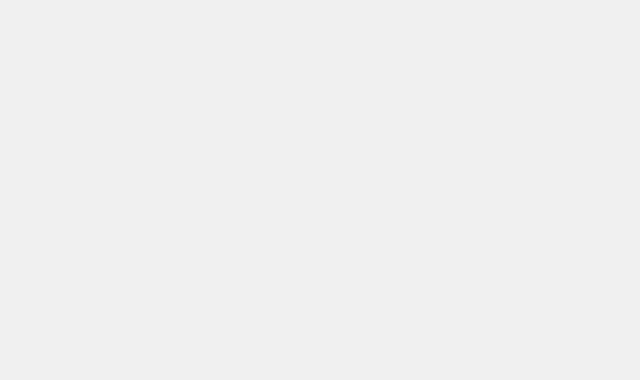
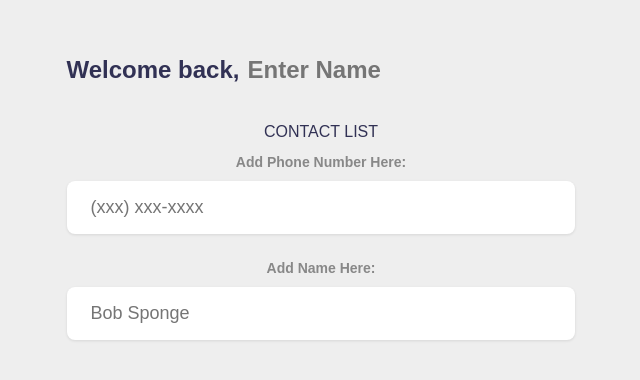
Before and after one commit to SPARTANxABG/project3, a Vue app: page / in a window 1280 px wide. Shown: the part 204-584 px from the top of the page, without its empty margins (319-959 px from the left). Built offline with nearby package versions, Linux system fonts and the light colour scheme.

Commit message:
Edited 'input_content' and 'input_category' to 'input_name' and 'input_number' and changed the 'Pick a Category' header into another 'text' input type. Also added .css code form 'homework3' to this style.css

```diff
--- a/src/App.vue
+++ b/src/App.vue
@@ -1,10 +1,95 @@
 <script setup>
+  import {ref,onMounted, watch} from 'vue'
 
+  const myArray = ref([])
+  const name = ref('')
+  const number = ref('')
+  const input_name = ref(null)
+
+  const addTodo = () =>{
+    if(input_number.value.trim() === '' || input_name.value === ''){
+      return
+    }
+
+    myArray.value.push({
+      content: input_number.value,
+      category: input_name.value,
+      done: false,
+    })
+
+    input_number.value = ''
+    input_name.value = ''
+  }
+
+  const removeTodo = (x) => {
+    myArray.value = myArray.value.filter(Element => Element !== x)
+  }
+
+  onMounted( () =>{
+    name.value = localStorage.getItem('name') || ''
+    myArray.value = JSON.parse(localStorage.getItem('myArray')) || []
+  }
+  )
+
+  watch(name, (newVal) => {
+    localStorage.setItem('name', newVal)
+  })
+
+  watch(myArray, (newVal) => {
+    localStorage.setItem('myArray', JSON.stringify(newVal))
+  }, {deep: true})
 
 </script>
 
 <template>
 
+  <main class="app">
+
+    <section class="greeting">
+      <h2 class="title">
+        Welcome back, <input type="text" placeholder="Enter Name" v-model="name">
+      </h2>
+    </section>
+
+    <section class="create-todo">
+      <h3>CONTACT LIST</h3>
+      <form @submit.prevent = "addTodo">
+        <h4>Add Phone Number Here:</h4>
+        <input type="text" placeholder="(xxx) xxx-xxxx" v-model="input_number"/>
+
+        <h4>Add Name Here:</h4>
+        <input type="text" placeholder="Bob Sponge" v-model="input_name"/>
+      </form>
+
+    </section>
+
+    <section class="todo-list">
+      <div class="list">
+        <div v-for="x in myArray" :class="`todo-item ${x.done ? 'done' : 'not-done'}`" :key="x">
+
+          <label>
+            <input type="checkbox" v-model="x.done"/>
+            <span :class="`bubble ${x.category}`"></span>
+          </label>
+
+          <div class="todo-content">
+            <input type="text" v-model="x.content"/>
+          </div>
+
+          <div class="actions">
+            <button class="delete"@click="removeTodo(x)">Delete</button>
+          </div>
+
+        </div>
 
 
+      </div>
+
+
+
+    </section>
+
+
+  </main>
+
 </template>
--- a/src/style.css
+++ b/src/style.css
@@ -78,75 +78,268 @@ button:focus-visible {
   }
 }
 
-body
-{
-    font-family: Arial, sans-serif;
-    margin: 0;
-    padding: 0;
-    display: flex;
-    justify-content: center;
-    align-items: center;
-    height: 100vh;
-    background-color: #f0f0f0;
+:root {
+	--primary: #EA40A4;
+	--business: #3A82EE;
+	--personal: var(--primary);
+	--light: #EEE;
+	--grey: #888;
+	--dark: #313154;
+	--danger: #ff5b57;
+
+
+	--shadow: 0 1px 3px rgba(0, 0, 0, 0.1);
+
+
+	--business-glow: 0px 0px 4px rgba(58, 130, 238, 0.75);
+	--personal-glow: 0px 0px 4px rgba(234, 64, 164, 0.75);
 }
 
-h1
-{
-    text-align: center;
-    margin-bottom: 20px;
+
+* {
+	margin: 0;
+	padding: 0;
+	box-sizing: border-box;
+	font-family: 'montserrat', sans-serif;
 }
 
-form
-{
-    display: flex;
-    flex-direction: column;
-    gap: 10px;
+
+input:not([type="radio"]):not([type="checkbox"]), button {
+	appearance: none;
+	border: none;
+	outline: none;
+	background: none;
+	cursor: initial;
 }
 
-input
-{
-    padding: 8px;
-    font-size: 16px;
+
+body {
+	background: var(--light);
+	color: var(--dark);
 }
 
-button
-{
-    padding: 10px;
-    background-color: #ff4b4b;
-    color: white;
-    border: none;
-    cursor: pointer;
+
+section {
+	margin-top: 2rem;
+	margin-bottom: 2rem;
+	padding-left: 1.5rem;
+	padding-right: 1.5em;
 }
 
-button:hover
-{
-    background-color: #ff3333;
+
+h3 {
+	color: var(--dark);
+	font-size: 1rem;
+	font-weight: 400;
+	margin-bottom: 0.5rem;
 }
 
-ul
-{
-    list-style-type: none;
-    padding: 0;
-    margin-top: 20px;
+
+h4 {
+	color: var(--grey);
+	font-size: 0.875rem;
+	font-weight: 700;
+	margin-bottom: 0.5rem;
 }
 
-li
-{
-    background-color: white;
-    padding: 10px;
-    border: 1px solid #bbb;
-    border-radius: 5px;
-    display: flex;
-    justify-content: space-between;
-    align-items: center;
+
+.greeting .title {
+	display: flex;
 }
 
-button
-{
-    background-color: #ff4b4b;
+
+.greeting .title input {
+	margin-left: 0.5rem;
+	flex: 1 1 0%;
+	min-width: 0;
 }
 
-button:hover
-{
-    background-color: #ff3333;
+
+.greeting .title,
+.greeting .title input {
+	color: var(--dark);
+	font-size: 1.5rem;
+	font-weight: 700;
 }
+
+
+.create-todo input[type="text"] {
+	display: block;
+	width: 100%;
+	font-size: 1.125rem;
+	padding: 1rem 1.5rem;
+	color: var(--dark);
+	background-color: #FFF;
+	border-radius: 0.5rem;
+	box-shadow: var(--shadow);
+	margin-bottom: 1.5rem;
+}
+
+
+.create-todo .options {
+	display: grid;
+	grid-template-columns: repeat(2, 1fr);
+	grid-gap: 1rem;
+	margin-bottom: 1.5rem;
+}
+
+
+.create-todo .options label {
+	display: flex;
+	flex-direction: column;
+	align-items: center;
+	justify-content: center;
+	padding: 1.5rem;
+	background-color: #FFF;
+	border-radius: 0.5rem;
+	box-shadow: var(--shadow);
+	cursor: pointer;
+}
+
+
+input[type="radio"],
+input[type="checkbox"] {
+	display: none;
+}
+
+
+.bubble {
+	display: flex;
+	align-items: center;
+	justify-content: center;
+	width: 20px;
+	height: 20px;
+	border-radius: 50%;
+	border: 2px solid var(--business);
+	box-shadow: var(--business-glow);
+}
+
+
+.bubble.personal {
+	border-color: var(--personal);
+	box-shadow: var(--personal-glow);
+}
+
+
+.bubble::after {
+	content: "";
+	display: block;
+	opacity: 0;
+	width: 0px;
+
+	background-color: var(--business);
+	box-shadow: var(--business-glow);
+	border-radius: 50%;
+	transition: 0.2s ease-in-out;
+}
+
+
+.bubble.personal::after {
+	background-color: var(--personal);
+	box-shadow: var(--personal-glow);
+}
+
+
+input:checked ~ .bubble::after {
+	width: 10px;
+	height: 10px;
+	opacity: 1;
+}
+
+
+.create-todo .options label div {
+	color: var(--dark);
+	font-size: 1.125rem;
+	margin-top: 1rem;
+}
+
+
+.create-todo input[type="submit"] {
+	display: block;
+	width: 100%;
+	font-size: 1.125rem;
+	padding: 1rem 1.5rem;
+	color: #FFF;
+	background-color: var(--primary);
+	border-radius: 0.5rem;
+	box-shadow: var(--personal-glow);
+	cursor: pointer;
+	transition: 0.2s ease-in-out;
+}
+
+
+.create-todo input[type="submit"]:hover {
+	opacity: 0.75;
+}
+
+
+.todo-list .list {
+	margin: 1rem 0;
+}
+
+
+.todo-list .todo-item {
+	display: flex;
+	align-items: center;
+	background-color: #FFF;
+	padding: 1rem;
+	border-radius: 0.5rem;
+	box-shadow: var(--shadow);
+	margin-bottom: 1rem;
+}
+
+
+.todo-item label {
+	display: block;
+	margin-right: 1rem;
+	cursor: pointer;
+}
+
+
+.todo-item .todo-content {
+	flex: 1 1 0%;
+}
+
+
+.todo-item .todo-content input {
+	color: var(--dark);
+	font-size: 1.125rem;
+}
+
+
+.todo-item .actions {
+	display: flex;
+	align-items: center;
+}
+
+
+.todo-item .actions button {
+	display: block;
+	padding: 0.5rem;
+	border-radius: 0.25rem;
+	color: #FFF;
+	cursor: pointer;
+	transition: 0.2s ease-in-out;
+}
+
+
+.todo-item .actions button:hover {
+	opacity: 0.75;
+}
+
+
+.todo-item .actions .edit {
+	margin-right: 0.5rem;
+	background-color: var(--primary);
+}
+
+
+.todo-item .actions .delete {
+	background-color: var(--danger);
+}
+
+
+.todo-item.done .todo-content input {
+	text-decoration: line-through;
+	color: var(--grey);
+}
```
